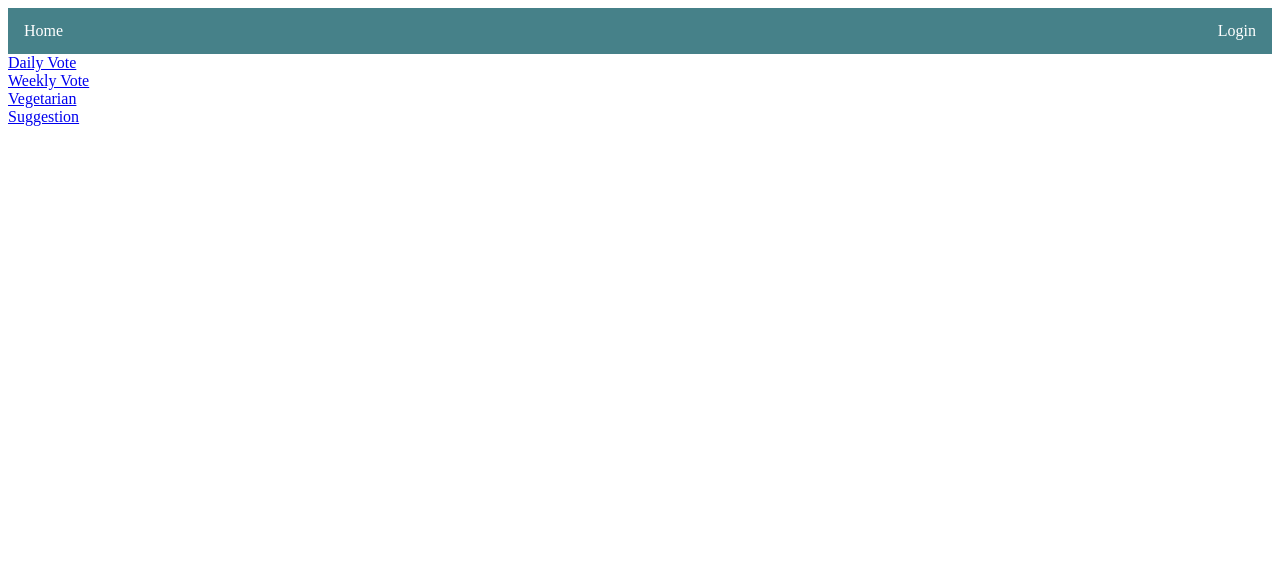
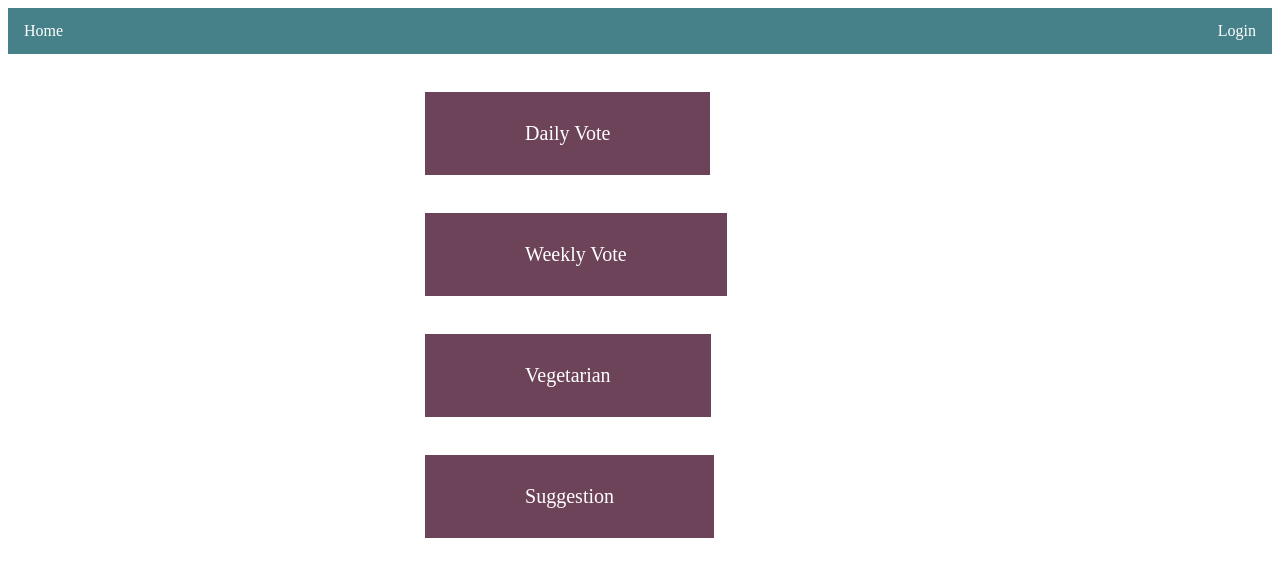
Before and after one commit to ah3311and55/myfinalproject, a Flask app: template templates/form.html in a window 1280 px wide. Shown: the top 577 px of the page. Run offline with Flask 2, Linux system fonts and the light colour scheme; the template is opened without the code that fills it, so the values that code supplies are empty.

Commit message:
8ali wl talab r5ees

```diff
--- a/static/css/style.css
+++ b/static/css/style.css
@@ -32,13 +32,9 @@ p {
 
 img{
   float:right;
-
 }
 
-
-
-}
-.button {
+a.button {
     background-color: #6D435A;
     border: none;
     color: white;
@@ -50,7 +46,7 @@ img{
     margin-top:3%;
     margin-left:33%;
   }
-.button:hover{
+a.button:hover{
   background: #00332E;
 }
 .form2{
--- a/templates/base.html
+++ b/templates/base.html
@@ -1,7 +1,8 @@
 <!DOCTYPE html>
 <html>
 <head>
-  <link rel="stylesheet" type="text/css" href="../static/css/style.css" />
+  <!-- <link rel="stylesheet" type="text/css" href="../static/css/style.css" /> -->
+  <link rel="stylesheet" href="{{ url_for('static', filename='css/style.css') }}">
   <title>My Final Project</title>
   <ul>
     <li><a href="/home">Home</a></li>
--- a/templates/form.html
+++ b/templates/form.html
@@ -1,14 +1,8 @@
 {% extends "base.html" %}
 
 {% block body %}
-<html>
-
- </a>
-
 <a class="button" href="/Dailyvote"> Daily Vote </a><br>
 <a class="button" href="http://127.0.0.1:3000/Weeklyvote"> Weekly Vote </a><br>
 <a class="button" href="http://127.0.0.1:3000/Veganvote"> Vegetarian  </a><br>
 <a class="button" href="http://127.0.0.1:3000/CreateMessage"> Suggestion </a><br>
-
-</html>
 {% endblock %}
```
